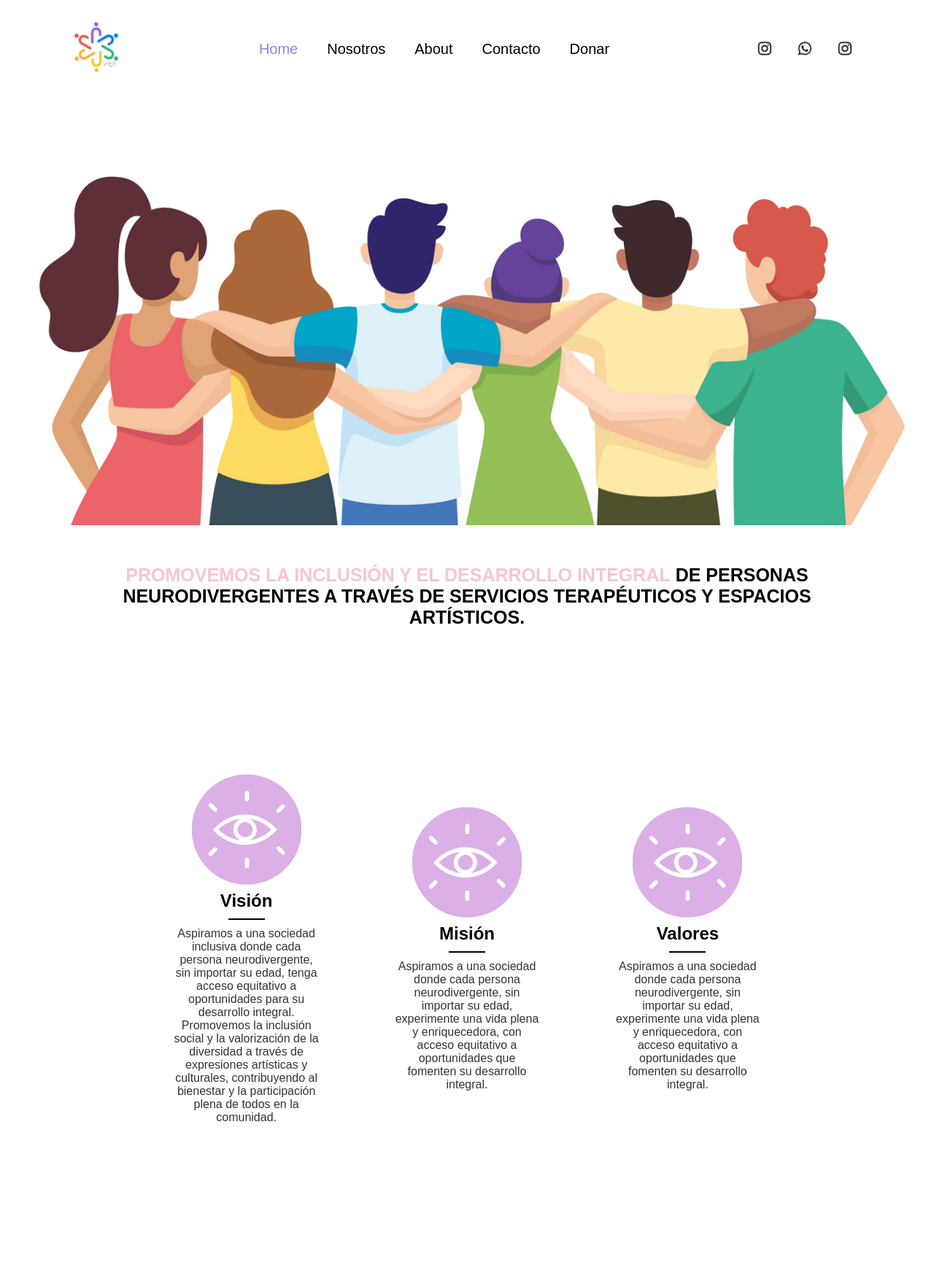
After one commit to VictorGavilanR/WebFundacion, a PHP site: page /nosotros.html in a window 1280 px wide. The commit adds this page. Shown: the whole page at 73% size. Run offline with PHP 8.4, Linux system fonts and the light colour scheme.

Commit message:
commit
Agregados

```diff
--- /dev/null
+++ b/nosotros.html
@@ -0,0 +1,97 @@
+<!DOCTYPE html>
+<html lang="en">
+<head>
+    <meta charset="UTF-8">
+    <meta name="viewport" content="width=device-width, initial-scale=1.0">
+    <title>Fundación | Vita</title>
+    <link rel="stylesheet" href="style.css">
+    <link href='https://unpkg.com/boxicons@2.1.4/css/boxicons.min.css' rel='stylesheet'>
+    <link rel="icon" href="/img/logo.png">
+
+</head>
+<body>
+
+    <header class="header">
+        <a href="index.html" class="logo">
+            <img src="img/logo.png">
+        </a>
+
+        <nav class="navbar">
+            <a href="index.html" style="--i:1;" class="active">Home</a>
+            <a href="#nosotros" style="--i:4;">Nosotros</a>
+            <a href="#" style="--i:2;">About</a>
+            <a href="#" style="--i:3;">Contacto</a>
+            <a href="#" style="--i:5;">Donar</a>
+        </nav>
+
+        <div class="social-media">
+            <a href="https://www.instagram.com/fundacionvitalosangeles/" target="_blank" style="--i:1;"><i class='bx bxl-instagram'></i></a>
+            <a href="#" target="_blank" style="--i:2;"><i class='bx bxl-whatsapp'></i></a>
+            <a href="#" style="--i:3;"><i class='bx bxl-instagram'></i></a>
+        </div>
+
+        <div class="hamburger">
+            <i class='bx bx-menu'></i>
+        </div>
+        <div class="close hidden">
+            <i class='bx bx-x'></i>
+        </div>
+    </header>
+
+
+        <!--IMAGEN NOSOTROS-->
+
+    <div class="pagina-nosotros-img">
+        <img src="img/2492244.jpg">
+    </div>
+
+
+    <!--TEXTO NOSOTROS-->
+    <div class="pagina-nosotros-texto">
+        <h4><span class="rosado">PROMOVEMOS LA INCLUSIÓN Y EL DESARROLLO INTEGRAL</span> DE PERSONAS <br>NEURODIVERGENTES A TRAVÉS DE SERVICIOS TERAPÉUTICOS Y ESPACIOS ARTÍSTICOS.</h4>
+    </div>
+
+
+        <!--Section vision mision-->
+
+    <div class="section">
+        <div class="mision-vision">
+            <div class="circle">
+                <img src="img/Diseño sin título (1).png" class="circulo-img">
+            </div>
+            <div class="section-texto">
+                <h2>Visión</h2>
+                <hr>
+                <p>Aspiramos a una sociedad inclusiva donde cada persona neurodivergente, sin importar su edad, tenga acceso equitativo a oportunidades para su desarrollo integral. Promovemos la inclusión social y la valorización de la diversidad a través de expresiones artísticas y culturales, contribuyendo al bienestar y la participación plena de todos en la comunidad.</p>
+            </div>
+        </div>
+        <div class="mision-vision">
+            <div class="circle">
+                <img src="img/Diseño sin título (1).png" class="circulo-img">
+            </div>
+            <div class="section-texto">
+                <h2>Misión</h2>
+                <hr>
+                <p>Aspiramos a una sociedad donde cada persona neurodivergente, sin importar su edad, experimente una vida plena y enriquecedora, con acceso equitativo a oportunidades que fomenten su desarrollo integral.</p>
+            </div>
+        </div>
+        <div class="mision-vision">
+            <div class="circle">
+                <img src="img/Diseño sin título (1).png" class="circulo-img">
+            </div>
+            <div class="section-texto">
+                <h2>Valores</h2>
+                <hr>
+                <p>Aspiramos a una sociedad donde cada persona neurodivergente, sin importar su edad, experimente una vida plena y enriquecedora, con acceso equitativo a oportunidades que fomenten su desarrollo integral.</p>
+            </div>
+        </div>
+    </div>
+
+
+
+
+
+    <script src="script.js"></script>
+
+
+    <body>
--- a/style.css
+++ b/style.css
@@ -640,3 +766,81 @@ body {
     color:#f9c5ce;
     font-weight: 600;
 }
+
+
+/* ESTILOS PAGINA NOSOTROS.HTML*/
+
+/*IMAGEN*/
+.pagina-nosotros-img{
+    margin: 0 auto;
+    width: 100%;
+
+}
+
+.pagina-nosotros-img img{
+    width: 100%;
+    height: 90vh;
+
+}
+
+/*TEXTO */
+
+.pagina-nosotros-texto{
+    width: 80%;
+    margin: 0 auto;
+    margin-top: 50px;
+    font-size: 25px;
+    text-align: center;
+}
+
+
+
+/*cards*/
+.section {
+    width: 80%;
+    text-align: center;
+    margin: 200px auto;
+    display: flex;
+    justify-content: center;
+    align-items: center;
+    gap: 10%;
+
+}
+.mision-vision{
+    width: 200px;
+    display: flex;
+    flex-direction: column;
+}
+.circle {
+    width: 150px;
+    height: 150px;
+    background-color: #080808; /* Color del círculo */
+    border-radius: 50%;
+    margin: 0 auto;
+}
+
+.circulo-img{
+    width: 100%;
+}
+
+.section-texto{
+    display: flex;
+    flex-direction: column;
+
+}
+
+.section-texto h2 {
+    margin-top: 10px;
+    font-size: 24px;
+}
+
+.section-texto hr {
+    width: 50px;
+    border: 1px solid #000;
+    margin: 10px auto;
+}
+
+.section-texto p {
+    font-size: 16px;
+    color: #333;
+}
```
Also changed, not shown: other parts of style.css (+199 -73 lines), index.html (+44 -33 lines), script.js (+38 -56 lines), img/20240902_123713.jpg (deleted), img/20240902_123718.jpg (deleted), img/20240902_131825.jpg (deleted), img/2492244.jpg (added), img/Diseño sin título (1).png (added), img/family-with-disables-person-cutout-paper-inclusion-concept.jpg (added), 11 other files.
